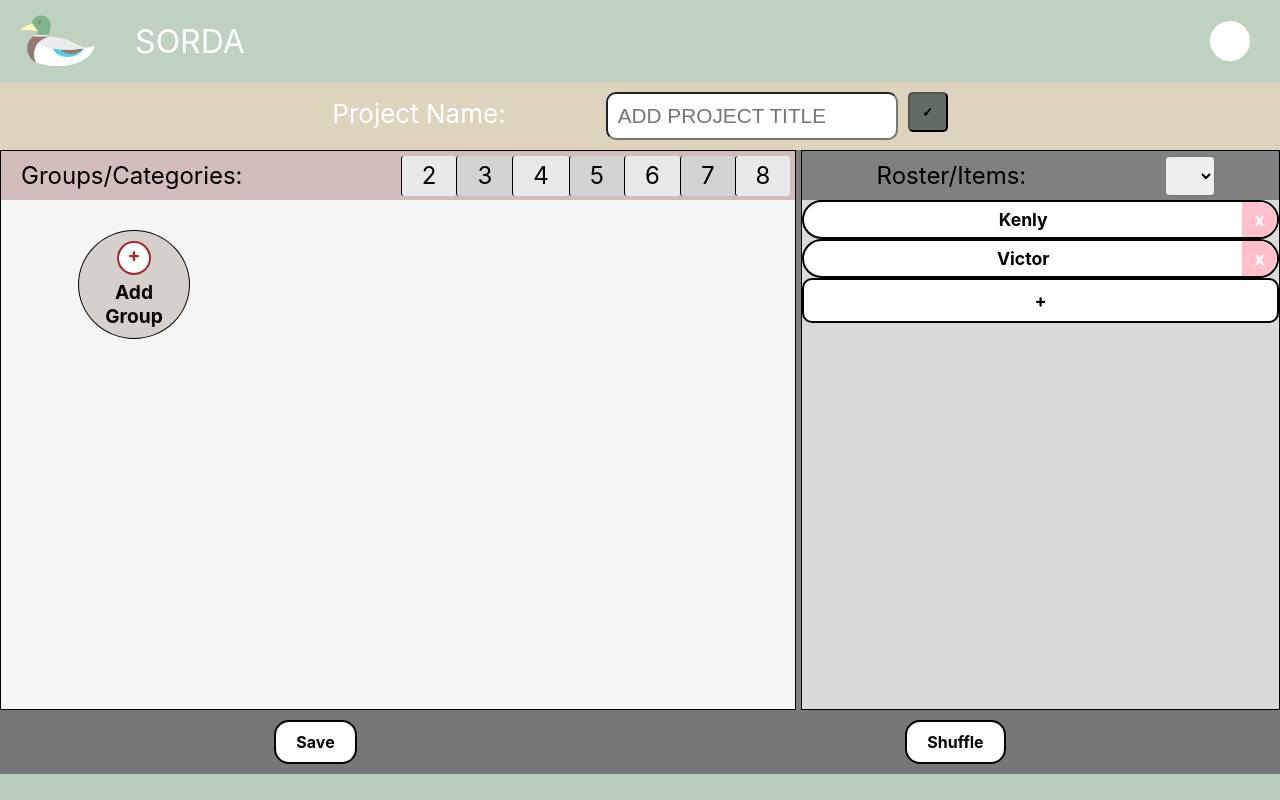
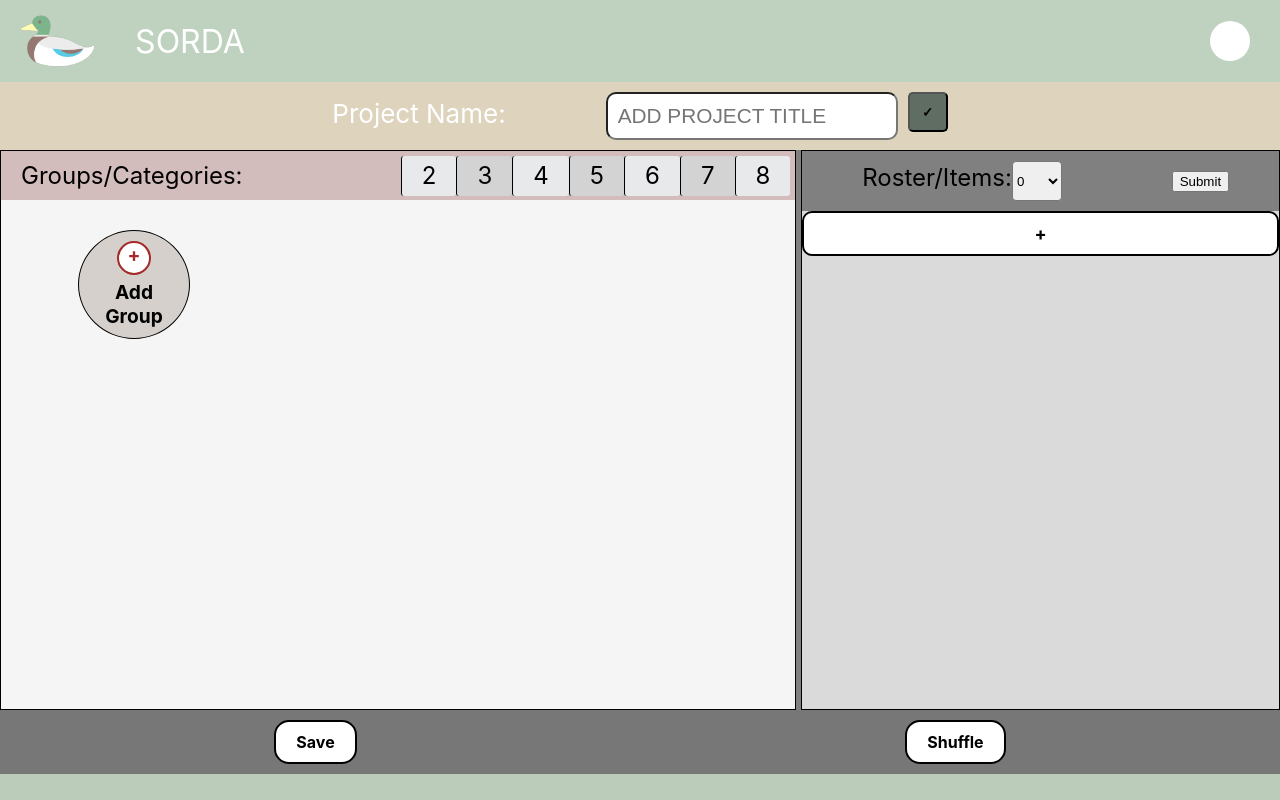
Before and after one commit to VeniVidiCodi/randomized-distribution-app, a React (Create React App) app in the folder frontendReact/sordaapp/: page / in a window 1280 px wide. Built offline with nearby package versions, Linux system fonts and the light colour scheme; the HTML template or start-up script is replaced by a standard one.

Commit message:
Select dropdown menu for RosterSection basic functioning and rendering

```diff
--- a/frontendReact/sordaapp/src/components/RosterSection/RosterSection.js
+++ b/frontendReact/sordaapp/src/components/RosterSection/RosterSection.js
@@ -11,68 +11,109 @@ class RosterSection extends Component {
             rosterMax: 40,
             rosterMin: 2,  // OR min. should be at least the number of groups created...
             menuRange: [],
-            // keys: [],
             showRoster: true,
+            selectValue: null,
             roster: [
-                {key:'', name: "Kenly", group: 1},
-                {key:'', name: "Victor", group: 2}
+                // {key: null, name: "Kenly", group: 1},
+                // {key: null, name: "Victor", group: 2}
             ]
         }
 
         this.renderSelectMenu = this.renderSelectMenu.bind(this);
         this.generateItems = this.generateItems.bind(this);
-        this.generateKeys = this.generateKeys.bind(this);
+        // this.generateKeys = this.generateKeys.bind(this);
         this.addItem = this.addItem.bind(this);
+        this.handleChange = this.handleChange.bind(this);
+        this.handleSubmit = this.handleSubmit.bind(this);
     }
 
-     //  LIFECYCLE -------------------------------------------------
+    //  LIFECYCLE -------------------------------------------------
     componentDidMount() {
-        // this.renderSelectMenu();
+        this.renderSelectMenu();
         // this.generateKeys();
         // this.generateItems(this.state.roster);
     }
 
-    generateKeys() {
-        console.log("GENERATING KEYS...")
-
-        let keys = [];
-        let max = this.state.rosterMax;
-        let menuRange = this.state.menuRange;
-        console.log("RANGE:", menuRange);
-        let i = 0;
-        for (let item of menuRange) {
-            let key = nanoid();
-            item.key = key;
-            item.value = i;
-            i++;
-            console.log(i + "\n KEY: " + item.key,
-                        "\n VALUE: " + item.value);
-        }
-        // console.log("Roster w/keys?" + roster);
-        this.setState({keys: keys});
-    }
-
-
-    // // Create the options list for dropdown select menu
+    // Create the options list for dropdown select menu
     renderSelectMenu() {
         console.log('RENDERING DROPDOWN...');
         // Loop through range of min/max to populate the menuRange array
         let menuRange = [];
-        let min = this.state.rosterMin;
+        // let min = this.state.rosterMin;
         let max = this.state.rosterMax;
-        for (let i=min; i<=max; i++) {
-            let obj = {
-                key: nanoid(),
+
+        for (let i=0; i<=max; i++) {
+            const key = nanoid();
+            const obj = {
+                key: key,
                 value: i
             };
             menuRange.push(obj);
-            // console.log(menuRange);
+            console.log(menuRange);
         }
 
         this.setState({
             menuRange: menuRange
         });
-        console.log('MENU RANGE: ' + menuRange);
+        // console.log('MENU RANGE: ' + menuRange);
+    }
+
+    // REACT EXAMPLE
+    handleChange(event) {
+        this.setState({selectValue: event.target.value});
+    }
+    // REACT EXAMPLE
+    handleSubmit(event) {
+        alert('You chose: ' + this.state.selectValue);
+        event.preventDefault();
+        this.generateItems(this.state.selectValue);
+    }
+
+    // generateKeys(num) {
+    //     console.log("GENERATING KEYS...")
+
+    //     let keys = [];
+    //     let menuRange = this.state.menuRange;
+    //     console.log("RANGE:", menuRange);
+    //     let i = 0;
+    //     for (let item of menuRange) {
+    //         let key = nanoid();
+    //         item.key = key;
+    //         item.value = i;
+    //         i++;
+    //         console.log(i + "\n KEY: " + item.key,
+    //                     "\n VALUE: " + item.value);
+    //     }
+    //     // console.log("Roster w/keys?" + roster);
+    //     this.setState({keys: keys});
+    // }
+
+    // Accepts select option number as argument
+    generateItems(num) {
+        console.log('Generate roster list based on...', num);
+
+        let roster = [];    // Reset the roster items array
+        let showRoster = this.state.showRoster;
+        // showRoster = false;   // Hide the dropdown menu
+
+        // Populate the roster array with chosen number of entries
+        for (let i=0; i<num; i++) {
+            let genericName = "Item " + (i + 1);
+            // let key = i + 10;
+            let key = nanoid();
+            let item = {
+                name: genericName,
+                key : key,
+                group: null
+            }   // Replace with class?
+            roster.push(item);
+        }
+
+        this.setState({
+            roster: roster
+            // showRoster: showRoster
+        });
+        // console.log("Roster generated:", roster);
     }
 
     addItem() {
@@ -89,45 +130,34 @@ class RosterSection extends Component {
         this.setState({roster: roster});
     }
 
-    generateItems(arr) {
-        console.log('Generate roster list base...');
-        // let num = e.target.innerText;
-        let num = arr.length;
-        let roster = [];    // Reset the roster items array
-        let showRoster = this.state.showRoster;
-        // showRoster = false;   // Hide the dropdown menu
-
-        // Populate the roster array with chosen number of entries
-        for (let i=0; i<num; i++) {
-            let genericName = "Item " + (i + 1);
-            let key = i + 10;
-            let item = {
-                name: genericName,
-                key : key
-            }   // Replace with class?
-            roster.push(item);
-        }
-
-        this.setState({
-            roster: roster,
-            showRoster: showRoster
-        });
-        // console.log("Roster generated:", roster);
-    }
-
 
     render() {
         // console.log('result:' + this.state.roster.length)
         return (
             <div className="roster-container">
-                <header className="roster-nav">
-                    <div className="roster-header-caption ">Roster/Items:</div>
-                    <select name="roster" id="roster-select">
+
+                {/* REACT FORMS SELECT EXAMPLE */}
+                <form className="roster-nav" onSubmit={this.handleSubmit}>
+                    <label className="roster-header-caption">
+                        Roster/Items:
+                        <select name="roster" id="roster-select" value={this.state.value} onChange={this.handleChange}>
+                            {this.state.menuRange.map(num =>
+                                <option key={num.key} value={num.value}>{num.value}</option>
+                            )}
+                        </select>
+                    </label>
+                    <input type="submit" value="Submit" />
+                </form>
+
+                {/* INITIAL SETUP */}
+                {/* <header className="roster-nav">
+                    <div className="roster-header-caption">Roster/Items:</div>
+                    <select name="roster" id="roster-select" onChange={this.generateItems}>
                         {this.state.menuRange.map((num) =>
                             <option key={num} value={num}>{num}</option>
                         )}
                     </select>
-                </header>
+                </header> */}
 
                 <div className="roster-items-container">
 
```
Also changed, not shown: 1 other file (tests, documents, lock files or other folders).
